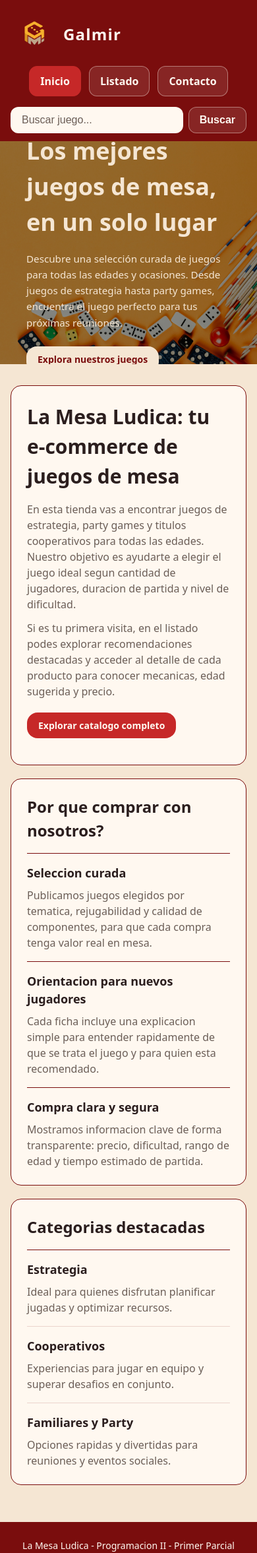
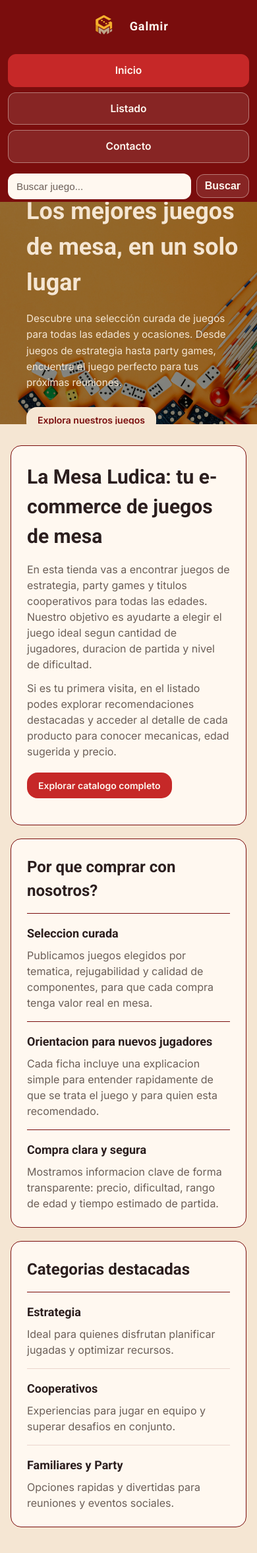
Before and after one commit to Galleee2002/PHP-E-Commerce, a PHP site: page / in a window 390 px wide. Shown: the top 2354 px of the page at 66% size. Run offline with PHP 8.4, Linux system fonts and the light colour scheme.

Commit message:
Remove comments from CSS and resolve merge conflicts

```diff
--- a/css/base.css
+++ b/css/base.css
@@ -1,4 +1,6 @@
 :root {
+    --font-body: 'Inter', sans-serif;
+    --font-heading: 'Roboto', sans-serif;
     --color-primary: #a31212;
     --color-primary-dark: #7a0d0d;
     --color-accent: #c62828;
@@ -37,8 +39,20 @@ body.page {
     min-height: 100vh;
     background-color: var(--color-beige-light);
     color: var(--color-soft-black);
-    font-family: system-ui, -apple-system, "Segoe UI", Roboto, Ubuntu, Cantarell, "Noto Sans", sans-serif;
+    font-family: var(--font-body);
+    font-weight: 400;
     line-height: 1.5;
+}
+
+h1,
+h2,
+h3,
+h4,
+h5,
+h6,
+.brand__name {
+    font-family: var(--font-heading);
+    font-weight: 700;
 }
 
 .sr-only {
@@ -89,7 +103,6 @@ body.page {
 
 .brand__name {
     font-size: 1.5rem;
-    font-weight: 700;
     letter-spacing: 0.05em;
 }
 
@@ -215,15 +228,31 @@ body.page {
     .site-nav {
         flex-direction: column;
         align-items: stretch;
+        gap: 0.75rem;
+        padding: 1rem;
+    }
+
+    .brand {
+        align-self: center;
+        padding: 0.25rem 0.5rem;
     }
 
     .brand__logo {
-        height: 3.5rem;
-        width: 3.5rem;
+        height: 3.25rem;
+        width: 3.25rem;
+    }
+
+    .nav-list {
+        width: 100%;
+        justify-content: center;
+        gap: 0.75rem;
+        padding: 0.25rem 0;
     }
 
     .search-form {
-        align-self: flex-start;
+        align-self: stretch;
+        width: 100%;
+        max-width: 100%;
     }
 
     .site-main {
@@ -233,6 +262,41 @@ body.page {
 
 @media (max-width: 39.9375rem) {
     .nav-list {
-        gap: 0.75rem;
+        display: flex;
+        flex-direction: column;
+        gap: 0.5rem;
+        align-items: stretch;
+    }
+
+    .nav-link {
+        display: block;
+        width: 100%;
+        text-align: center;
+        padding: 0.75rem 1rem;
+        font-size: 0.975rem;
+    }
+
+    .search-form__input {
+        padding: 0.625rem 0.75rem;
+        font-size: 0.95rem;
+    }
+
+    .search-form__submit {
+        padding: 0.5rem 0.75rem;
     }
 }
+
+@media (max-width: 30rem) {
+    .brand__logo {
+        height: 2.9rem;
+        width: 2.9rem;
+    }
+
+    .brand__name {
+        font-size: 1.125rem;
+    }
+
+    .site-nav {
+        padding: 0.75rem;
+    }
+}
--- a/css/home.css
+++ b/css/home.css
@@ -1,4 +1,3 @@
-/* Hero Section */
 .hero {
     position: relative;
     height: 50vh;
--- a/includes/header.php
+++ b/includes/header.php
@@ -9,6 +9,9 @@ $seccionActual ??= 'home';
     <meta name="viewport" content="width=device-width, initial-scale=1.0">
     <title>La Mesa Ludica | Tienda de Juegos de Mesa</title>
     <meta name="description" content="Tienda online de juegos de mesa modernos para familias, amigos y jugadores expertos.">
+    <link rel="preconnect" href="https://fonts.googleapis.com">
+    <link rel="preconnect" href="https://fonts.gstatic.com" crossorigin>
+    <link href="https://fonts.googleapis.com/css2?family=Inter:wght@400;600&family=Roboto:wght@700&display=swap" rel="stylesheet">
     <link rel="stylesheet" href="css/estilos.css">
 </head>
 
```
